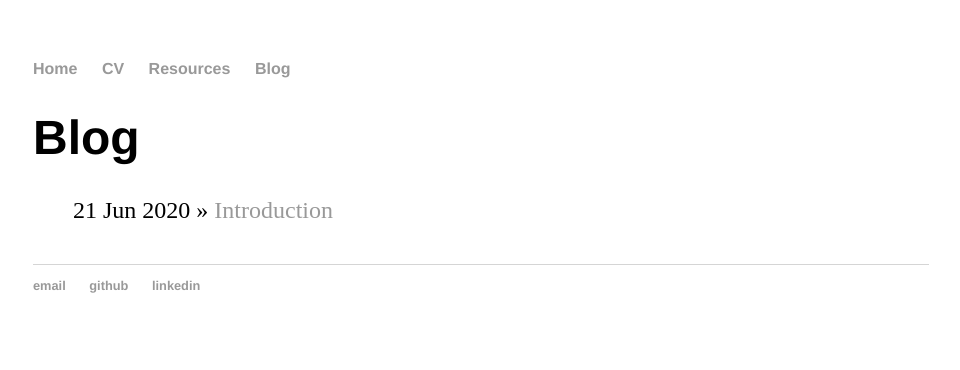
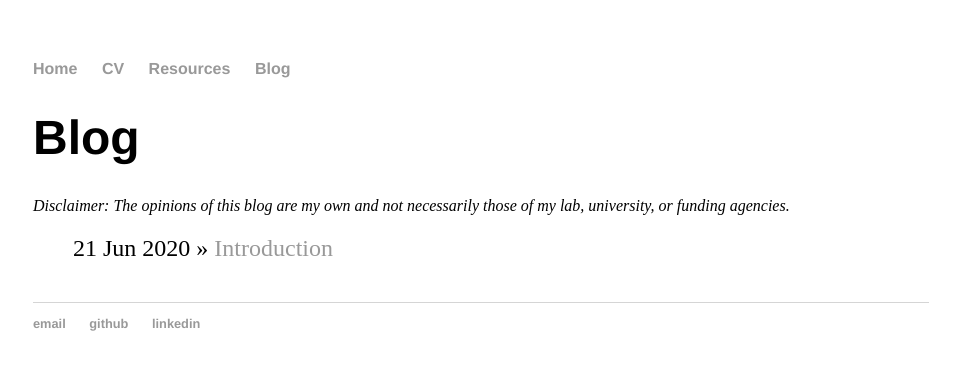
Before and after one commit to ggenszler/ggenszler.github.io, a Jekyll site: the page built from blog/index.html, in a window 1280 px wide. Shown: the top 370 px of the page, without its empty margins (159-1119 px from the left). Built offline with Jekyll 4.4.1, drawn with Linux system fonts in a browser that asks for light colours.

Commit message:
Update index.html

```diff
--- a/blog/index.html
+++ b/blog/index.html
@@ -3,6 +3,8 @@ layout: default
 title: Blog
 ---
 	<h1>{{ page.title }}</h1>
+
+	<em>Disclaimer: The opinions of this blog are my own and not necessarily those of my lab, university, or funding agencies.</em>
 	<ul class="posts">
 
 	  {% for post in site.posts %}
```
